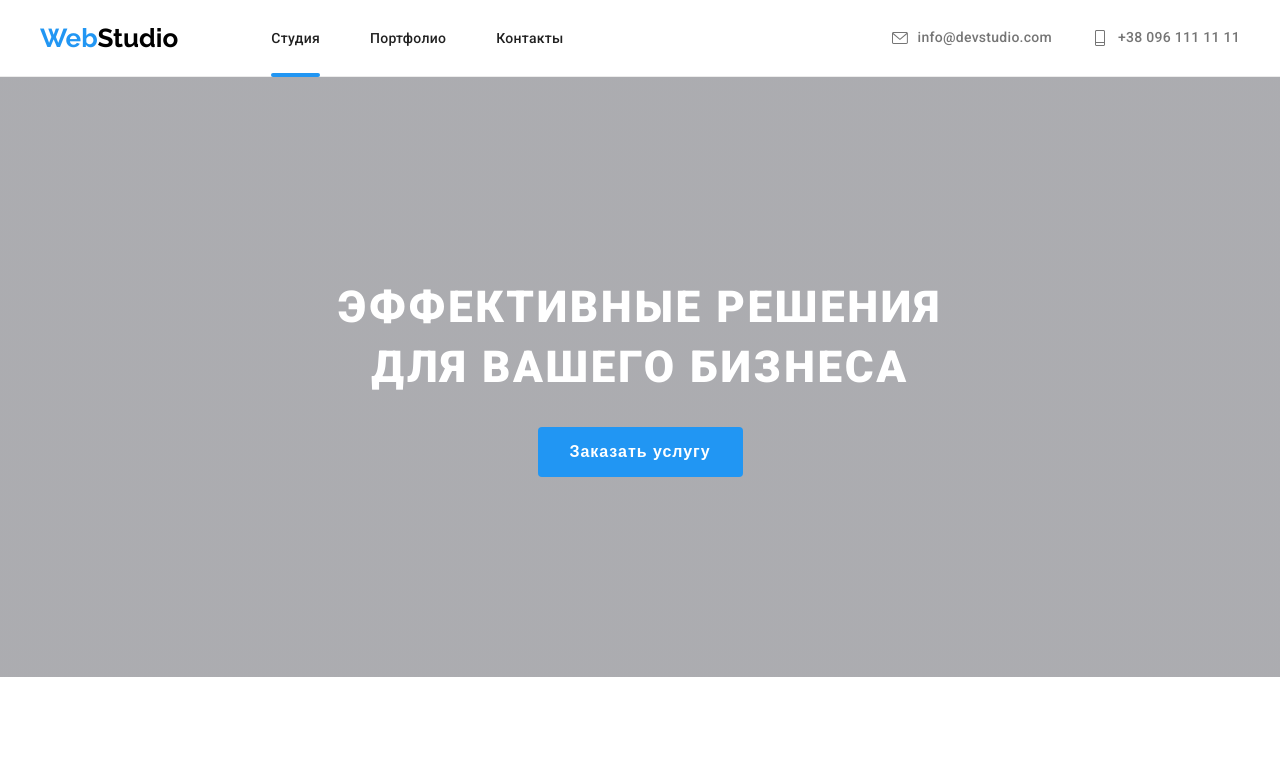
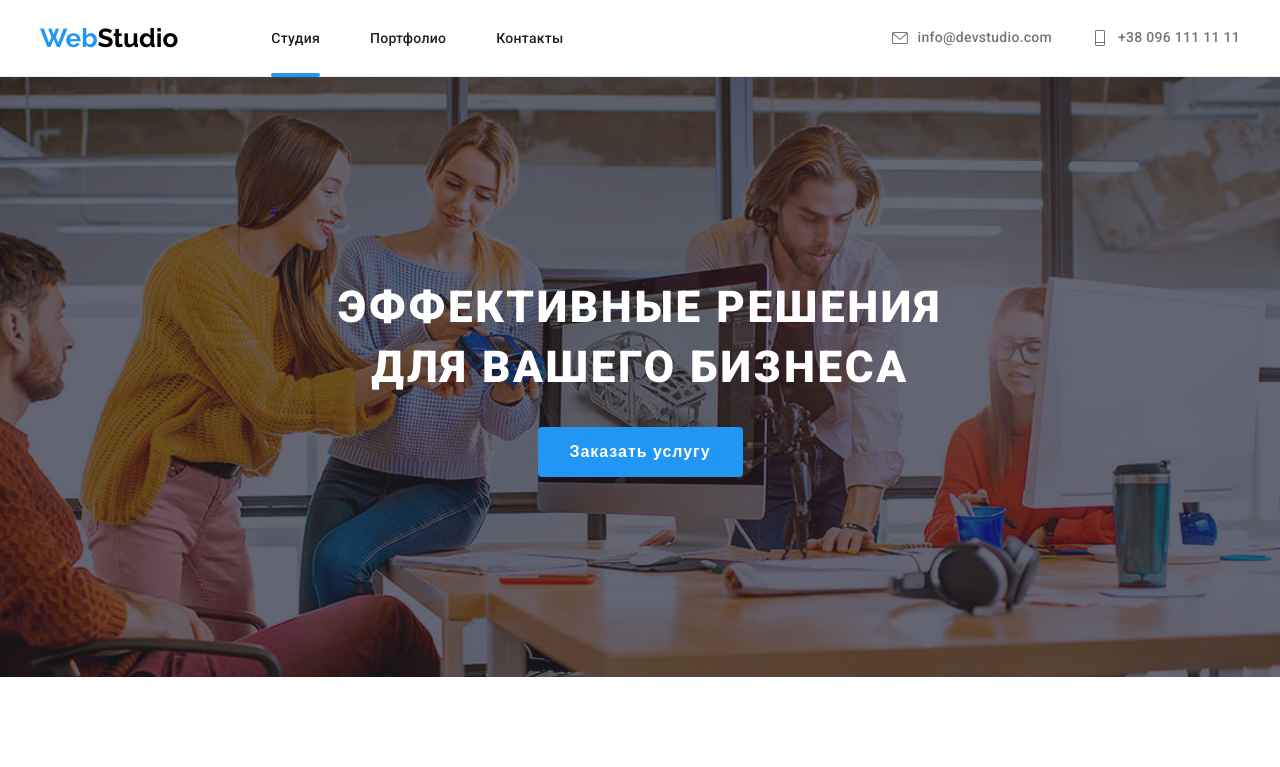
Before and after one commit to Igrillio/goit-markup-hw-08, a plain HTML site: page index.html in a window 1280 px wide. Shown: the top 767 px of the page. Drawn offline with nearby package versions, Linux system fonts and the light colour scheme; files that its build step writes are made by us from their sources; the site is published under a folder, as on GitHub Pages, so addresses that start at the root find nothing.

Commit message:
две точечки

```diff
--- a/scss/sections/_hero.scss
+++ b/scss/sections/_hero.scss
@@ -24,40 +24,40 @@
 
         padding: 118px 15px;
         background: linear-gradient(rgba(47, 48, 58, 0.4), rgba(47, 48, 58, 0.4)),
-        url('/images/hero-img-mob.jpg') center/cover no-repeat;
+        url('../images/hero-img-mob.jpg') center/cover no-repeat;
 
         @media (min-device-pixel-ratio: 2),
         (min-resolution: 192dpi),
         (min-resolution: 2dppx) {
             // background-image: url('/images/hero-img-mob2x.jpg');
             background: linear-gradient(rgba(47, 48, 58, 0.4), rgba(47, 48, 58, 0.4)),
-            url('/images/hero-img-mob2x.jpg') center/cover no-repeat;
+            url('../images/hero-img-mob2x.jpg') center/cover no-repeat;
         }
     }
 
     @media (min-width: 481px) and (max-width: 1200px) {
         padding: 118px 15px;
         background: linear-gradient(rgba(47, 48, 58, 0.4), rgba(47, 48, 58, 0.4)),
-        url('/images/hero-img-tablet.jpg') center/cover no-repeat;
+        url('../images/hero-img-tablet.jpg') center/cover no-repeat;
 
         @media (min-device-pixel-ratio: 2),
         (min-resolution: 192dpi),
         (min-resolution: 2dppx) {
             // background-image: url('/images/hero-img-tablet2x.jpg');
             background: linear-gradient(rgba(47, 48, 58, 0.4), rgba(47, 48, 58, 0.4)),
-            url('/images/hero-img-tablet2x.jpg') center/cover no-repeat;
+            url('../images/hero-img-tablet2x.jpg') center/cover no-repeat;
         }
     }
 
     @media (min-width: 1201px) {
-        background: linear-gradient(rgba(47, 48, 58, 0.4), rgba(47, 48, 58, 0.4)), url('/images/Img_backgraund.jpg') center/cover no-repeat;
+        background: linear-gradient(rgba(47, 48, 58, 0.4), rgba(47, 48, 58, 0.4)), url('../images/Img_backgraund.jpg') center/cover no-repeat;
         padding: 200px 0;
 
         @media (min-device-pixel-ratio: 2),
         (min-resolution: 192dpi),
         (min-resolution: 2dppx) {
             // background-image: url('/images/hero-img2x.jpg');
-            background: linear-gradient(rgba(47, 48, 58, 0.4), rgba(47, 48, 58, 0.4)), url('/images/hero-img2x.jpg') center/cover no-repeat;
+            background: linear-gradient(rgba(47, 48, 58, 0.4), rgba(47, 48, 58, 0.4)), url('../images/hero-img2x.jpg') center/cover no-repeat;
         }
     }
 
```
